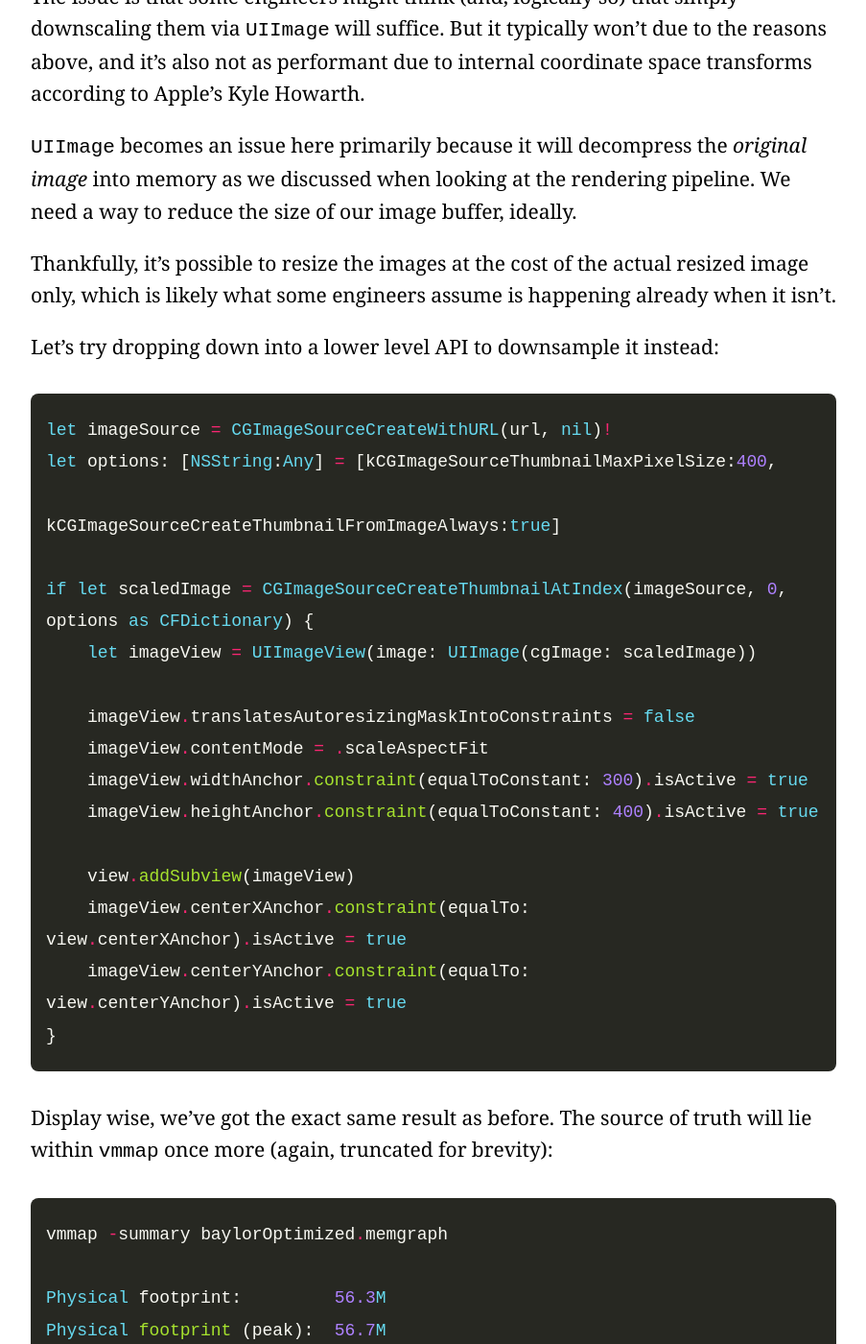
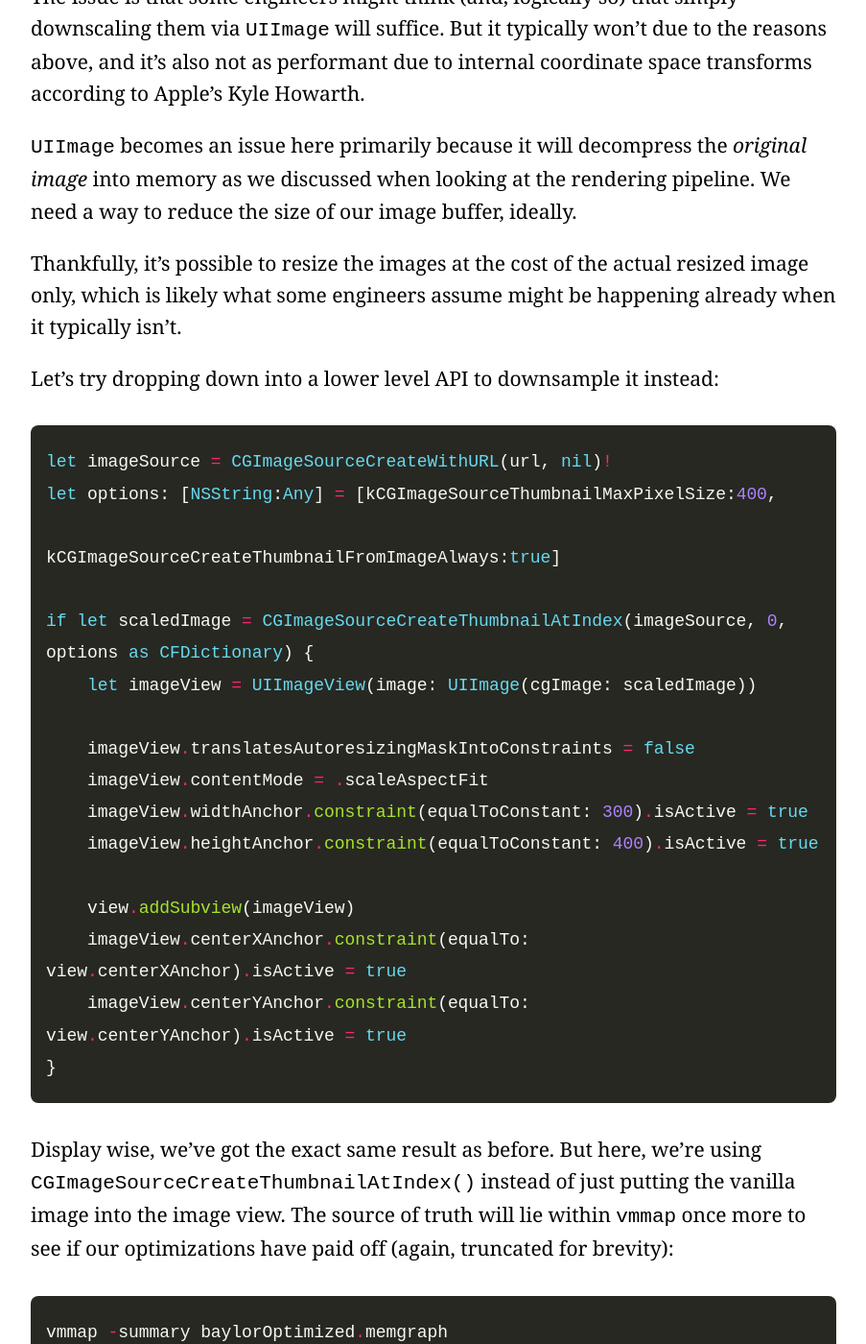
Before and after one commit to hassaan4584/Swiftjective-C, a Jekyll site: the page built from _posts/2018-12-11-optimizing-images.md, in a window 1280 px wide and 1400 px high, scrolled down 9474 px. Shown: the whole window at 96% size, without its empty margins (188-1091 px from the left). Built offline with Jekyll 4.4.1, drawn with Linux system fonts in a browser that asks for light colours; some of the changed text lies outside the part shown.

Commit message:
Copy Edits

````diff
--- a/_posts/2018-12-11-optimizing-images.md
+++ b/_posts/2018-12-11-optimizing-images.md
@@ -15,7 +15,7 @@
 
 Etcetera.
 
-But for all of their ubiquity on the platform, the act of showing them in a performant and memory conservative manner is often a mismanaged endeavor. With a little know how as to what's happening in UIKit and why in regards to how it treats images, one can gain some massive savings and forgo the unrelenting wrath of jetsam.
+But for all of their ubiquity on the platform, the act of showing them in a performant and memory conservative manner can easily turn into a mismanaged endeavor. With a little know how as to what's happening in UIKit and why in regards to how it treats images, one can gain some massive savings and forgo the unrelenting wrath of jetsam.
 
 ### In Theory
 Pop quiz - how much memory will this 266 kilobyte (and quite dashing) photo of my beautiful daughter require in an iOS app?
@@ -26,10 +26,10 @@
 
 Why?
 
-iOS essentially derives its memory hit from images from their *dimensions* - whereas the actual file size has much less to do with it. And the dimensions for this photo sit at 1718 pixels wide by 2018 pixels tall. Each pixel will cost us four bytes:
+iOS essentially derives its memory hit from an image's *dimensions* - whereas the actual file size has much less to do with it. And the dimensions for this photo sit at 1718 pixels wide by 2018 pixels tall. Assuming each pixel will cost us four bytes:
 
 ```swift
-1718*2048*4/1000000 = 14.07
+1718*2048*4/1000000 = 14.07 megabytes give or take
 ```
 Imagine if you've got a table view with a list of users, and each row shows the now pervasive circle avatar of their photo to the left. If you're thinking things are kosher because each one has been packed up nice and tight from ImageOptim or something similar, that might not be the case. If each one is a conservative 256x256 you could still be taking quite a hit on memory.
 
@@ -153,7 +153,7 @@
 
 `UIImage` becomes an issue here primarily because it will decompress the _original image_ into memory as we discussed when looking at the rendering pipeline. We need a way to reduce the size of our image buffer, ideally.
 
-Thankfully, it's possible to resize the images at the cost of the actual resized image only, which is likely what some engineers assume is happening already when it isn't.
+Thankfully, it's possible to resize the images at the cost of the actual resized image only, which is likely what some engineers assume might be happening already when it typically isn't.
 
 Let's try dropping down into a lower level API to downsample it instead:
 
@@ -176,7 +176,7 @@
 }
 ```
 
-Display wise, we've got the exact same result as before. The source of truth will lie within `vmmap` once more (again, truncated for brevity):
+Display wise, we've got the exact same result as before. But here, we're using `CGImageSourceCreateThumbnailAtIndex()` instead of just putting the vanilla image into the image view. The source of truth will lie within `vmmap` once more to see if our optimizations have paid off (again, truncated for brevity):
 
 ```swift
 vmmap -summary baylorOptimized.memgraph
````
Also changed, not shown: 2 other files.
